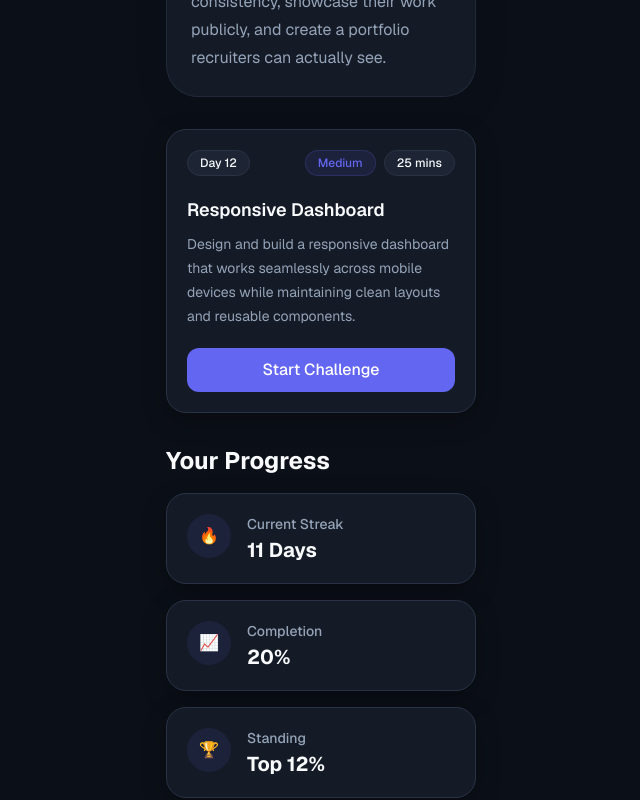
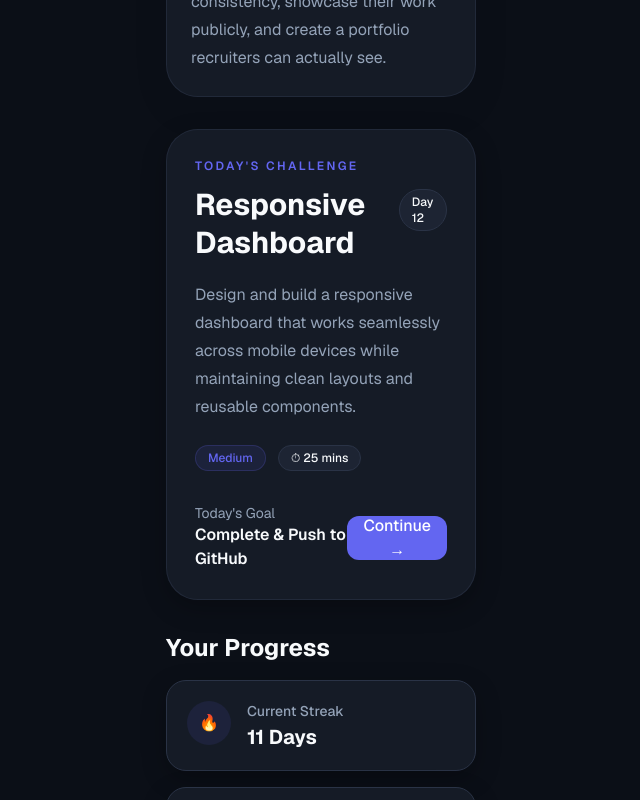
Before and after one commit to ParinitaMarthurkar/ABTalks-redesign, a Next.js app: page /dashboard in a window 1280 px wide. Shown: the part 680-1480 px from the top of the page, without its empty margins (319-959 px from the left). Built offline with nearby package versions, Linux system fonts and the light colour scheme.

Commit message:
style: polish landing page experience

```diff
--- a/src/app/components/dashboard/TodayChallengeCard.tsx
+++ b/src/app/components/dashboard/TodayChallengeCard.tsx
@@ -27,33 +27,66 @@ export default function TodayChallengeCard({
 }: TodayChallengeCardProps) {
     return (
         <Card
-            className={cn("flex flex-col gap-5", className)}
+            className={cn(
+                "rounded-[32px] border border-border/60 bg-surface p-7 shadow-[0_20px_60px_rgba(0,0,0,0.08)]",
+                className
+            )}
             {...props}
         >
-            <div className="flex items-center justify-between gap-3">
-                <Badge>Day {day}</Badge>
+            <div className="flex items-center justify-between">
 
-                <div className="flex items-center gap-2">
-                    <Badge variant="difficulty">{difficulty}</Badge>
-                    <Badge variant="default">{estimatedTime}</Badge>
+                <div>
+                    <p className="text-xs font-semibold uppercase tracking-[0.2em] text-primary">
+                        Today&apos;s Challenge
+                    </p>
+
+                    <h2 className="mt-3 text-3xl font-bold leading-tight text-text-primary">
+                        {title}
+                    </h2>
                 </div>
+
+                <Badge>
+                    Day {day}
+                </Badge>
+
             </div>
 
-            <div className="space-y-2">
-                <h3 className="text-lg font-semibold text-text-primary">
-                    {title}
-                </h3>
+            <p className="mt-5 leading-7 text-text-secondary">
+                {description}
+            </p>
 
-                <p className="text-sm leading-6 text-text-secondary">
-                    {description}
-                </p>
+            <div className="mt-6 flex flex-wrap gap-3">
+
+                <Badge variant="difficulty">
+                    {difficulty}
+                </Badge>
+
+                <Badge>
+                    ⏱ {estimatedTime}
+                </Badge>
+
             </div>
 
-            <Link href="/day/12" className="w-full">
-                <Button fullWidth>
-                    Start Challenge
-                </Button>
-            </Link>
+            <div className="mt-8 flex items-center justify-between">
+
+                <div>
+                    <p className="text-sm text-text-secondary">
+                        Today's Goal
+                    </p>
+
+                    <p className="font-semibold text-text-primary">
+                        Complete & Push to GitHub
+                    </p>
+                </div>
+
+                <Link href="/day/12">
+                    <Button>
+                        Continue →
+                    </Button>
+                </Link>
+
+            </div>
+
         </Card>
     );
 }
--- a/src/app/components/landing/FinalCTA.tsx
+++ b/src/app/components/landing/FinalCTA.tsx
@@ -1,6 +1,4 @@
-import Link from "next/link";
 import { HTMLAttributes } from "react";
-import Button from "../ui/Button";
 import { cn } from "../../lib/utils";
 
 export interface FinalCTAProps extends HTMLAttributes<HTMLElement> {
@@ -33,15 +31,6 @@ export default function FinalCTA({
                     work, and growing one challenge at a time.
                 </p>
 
-                <Link
-                    href="/dashboard"
-                    className="mt-8 block"
-                >
-                    <Button fullWidth>
-                        Start Building
-                    </Button>
-                </Link>
-
             </div>
         </section>
     );
```
